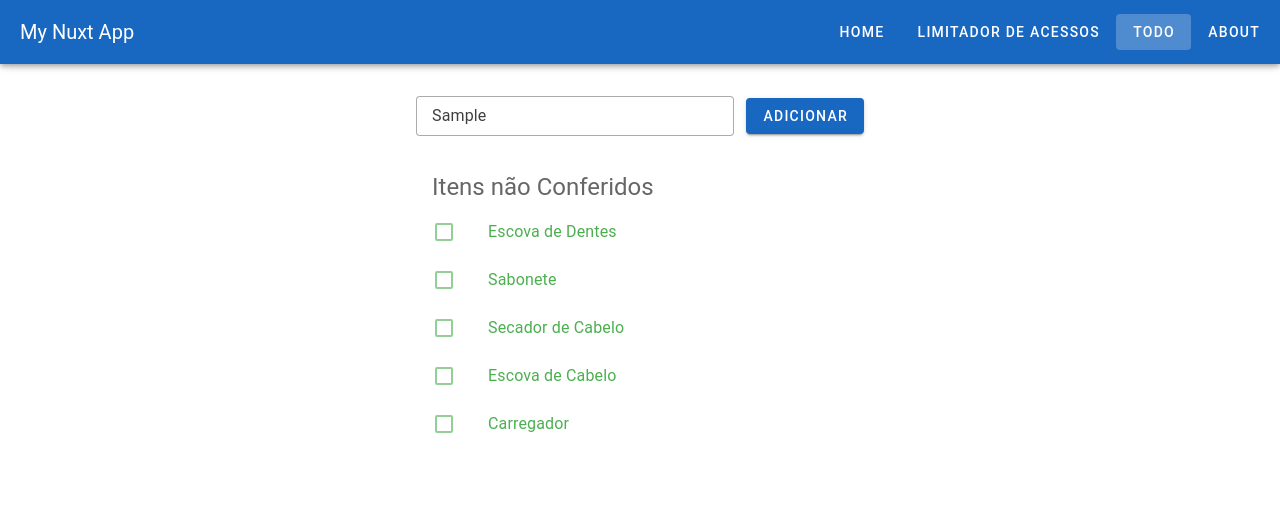
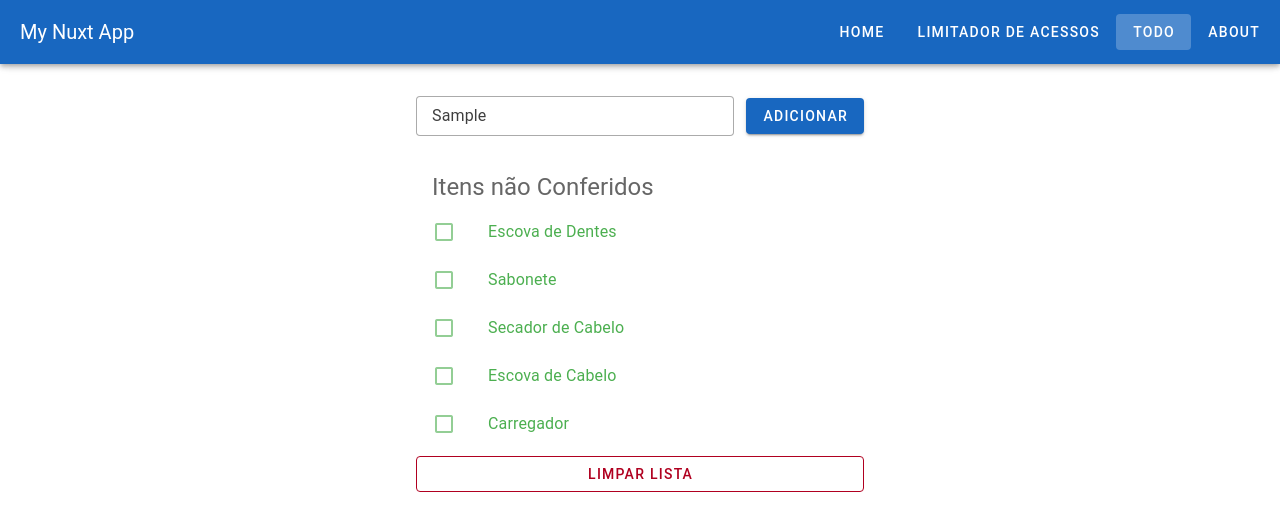
Before and after one commit to betogroo/nuxt-base, a Nuxt app: page /todo in a window 1280 px wide. Both pictures are taken after typing "Sample" into the empty fields and a click on the button "ADICIONAR PADRÃO". Shown: the top 530 px of the page. Built offline with nearby package versions, Linux system fonts and the light colour scheme.

Commit message:
feat: add delete feature

```diff
--- a/app/composables/useTodo.ts
+++ b/app/composables/useTodo.ts
@@ -54,6 +54,10 @@ const useTodo = () => {
     list.value.unshift(newData)
   }
 
+  const clearList = () => {
+    list.value = []
+  }
+
   const checkedList = computed(() =>
     list.value.filter((item) => item.checked === true),
   )
@@ -68,6 +72,7 @@ const useTodo = () => {
     checkedList,
     uncheckedList,
     addDefaultList,
+    clearList,
   }
 }
 
--- a/app/pages/todo.vue
+++ b/app/pages/todo.vue
@@ -6,11 +6,22 @@
     toggleCheck,
     addItem,
     addDefaultList,
+    clearList,
   } = useTodo()
   const formData = ref<string>('')
   const handleSubmit = () => {
     addItem(formData.value)
     formData.value = ''
+  }
+
+  const readyToDelete = ref(false)
+  const handleDelete = () => {
+    readyToDelete.value = true
+  }
+  const confirmDelete = () => {
+    if (!readyToDelete.value) return
+    clearList()
+    readyToDelete.value = false
   }
 </script>
 <template>
@@ -46,12 +57,27 @@
           @item-click="toggleCheck"
         />
       </div>
+      <v-btn
+        v-if="!readyToDelete"
+        block
+        color="error"
+        variant="outlined"
+        @click="handleDelete"
+        >Limpar Lista</v-btn
+      >
+      <v-btn
+        v-else
+        block
+        color="error"
+        @click="confirmDelete"
+        >Clique novamente para confirmar</v-btn
+      >
     </div>
     <div
       v-else
       class="d-flex justify-space-between align-center"
     >
-      <h1 class="text-subtitle-1">Não há tarefas cadastradas!</h1>
+      <h1 class="text-subtitle-1">Nenhuma tarefa!</h1>
       <v-btn
         color="success"
         @click="addDefaultList"
```
